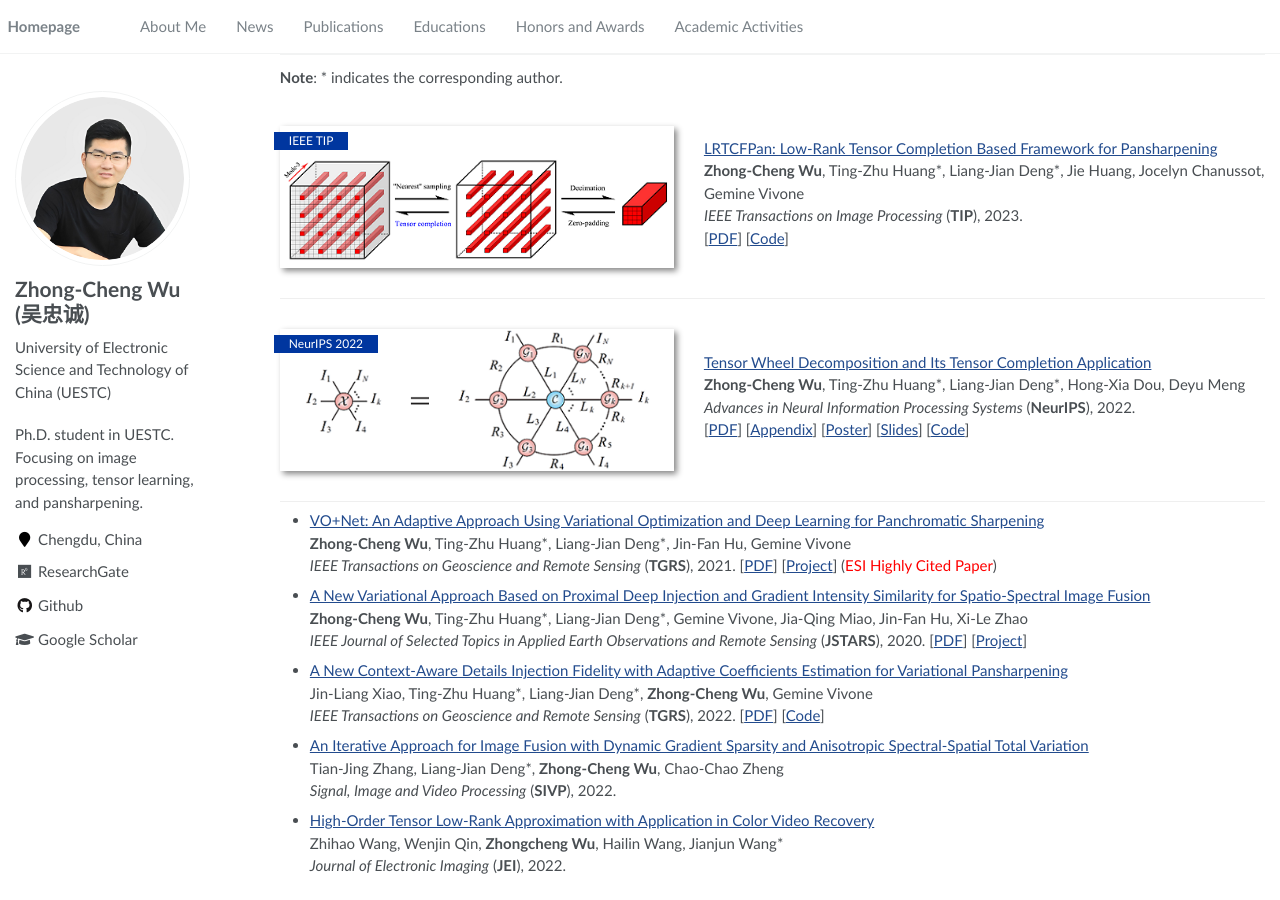
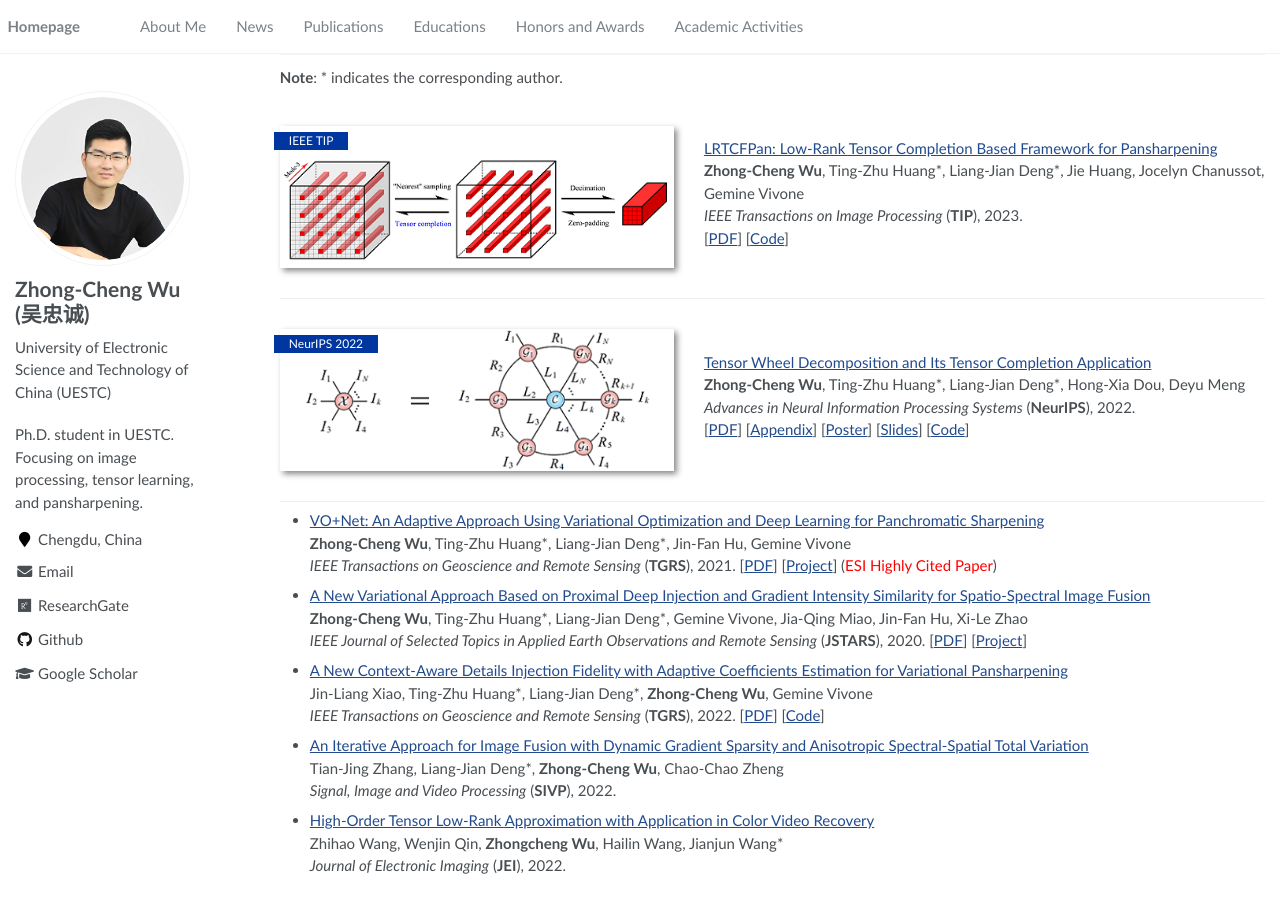
Before and after one commit to zhongchengwu/zhongchengwu.github.io, a Jekyll site: the page built from _pages/about.md, in a window 1280 px wide and 900 px high, scrolled down 304 px. Built offline with Jekyll 4.4.1, drawn with Linux system fonts in a browser that asks for light colours.

Commit message:
Update _config.yml

```diff
--- a/_config.yml
+++ b/_config.yml
@@ -28,7 +28,7 @@ author:
   employer         :
   pubmed           :
   googlescholar    : "https://scholar.google.com/citations?user=8bOvaUcAAAAJ"
-  email            : # e.g., "wuzhch97@163.com"
+  email            : "wuzhch97@163.com"
   researchgate     : "https://www.researchgate.net/profile/Zhong-Cheng-Wu-2"
   uri              :
   bitbucket        :
```
